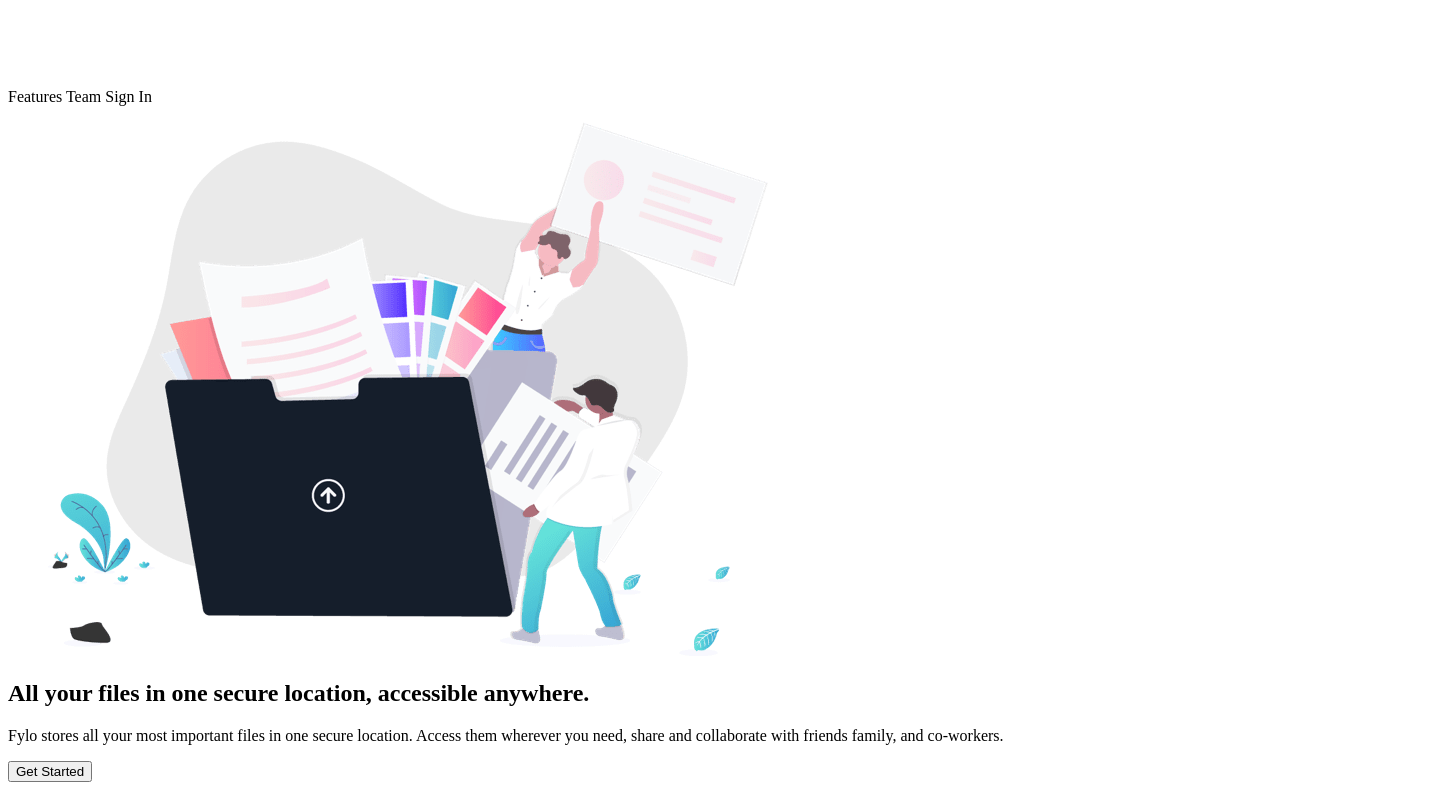
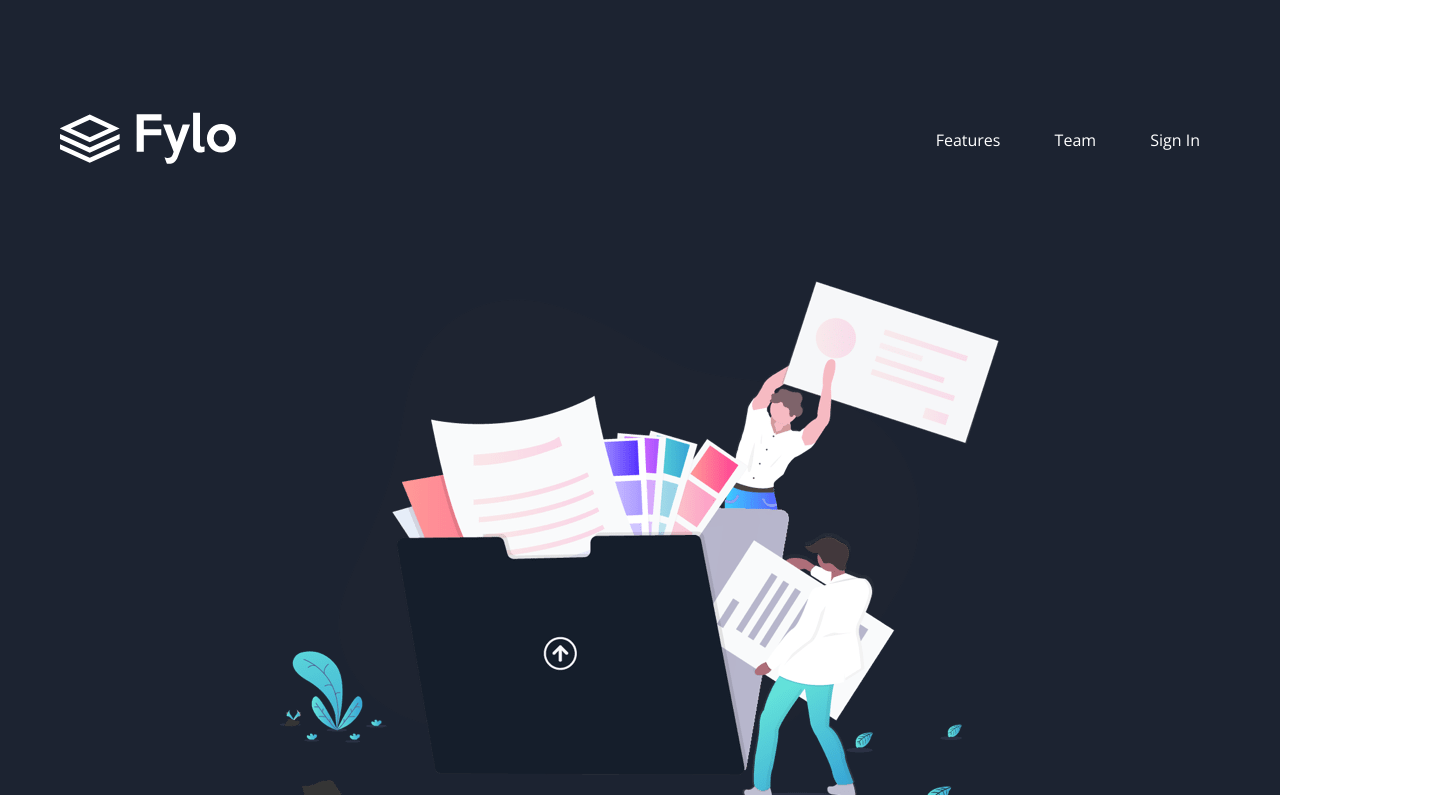
Before and after one commit to GWilson444/fylo-dark-theme-landing, a plain HTML site: page index.html in a window 1280 px wide. Shown: the top 795 px of the page, 1440 px wide, since content can reach past the window. Drawn offline with nearby package versions, Linux system fonts and the light colour scheme.

Commit message:
completed index.html, created stylesheet up to feature section

```diff
--- a/index.html
+++ b/index.html
@@ -5,6 +5,9 @@
   <meta name="viewport" content="width=device-width, initial-scale=1.0"> <!-- displays site properly based on user's device -->
 
   <link rel="icon" type="image/png" sizes="32x32" href="./images/favicon-32x32.png">
+  <link href="https://stackpath.bootstrapcdn.com/font-awesome/4.7.0/css/font-awesome.min.css" rel="stylesheet" integrity="sha384-wvfXpqpZZVQGK6TAh5PVlGOfQNHSoD2xbE+QkPxCAFlNEevoEH3Sl0sibVcOQVnN" crossorigin="anonymous">
+  <link href="https://fonts.googleapis.com/css2?family=Open+Sans:wght@400;700&family=Raleway:wght@400;700&display=swap" rel="stylesheet">
+  <link rel="stylesheet" type="text/css" href="./style.css">
 
   <title>Frontend Mentor | Fylo landing page with dark theme and features grid</title>
 
@@ -20,7 +23,7 @@
 
   <header>
     <figure>
-      <img src="./images/logo.svg" alt="">
+      <img class="logo" src="./images/logo.svg" alt="">
     </figure>
 
     <nav>
@@ -47,13 +50,15 @@
     <p>Fylo stores all your most important files in one secure location. Access them wherever
     you need, share and collaborate with friends family, and co-workers.</p>
 
-    <button>Get Started</button>
+    <button type="button">Get Started</button>
+
+    <img class="curvy" src="./images/bg-curvy-desktop.svg" alt="">
 
   </section>
 
     <!-- Features Section -->
 
-  <section class="features">
+  <section class="features center">
 
     <div class="feature">
 
@@ -213,23 +218,36 @@
     <img src="./images/logo.svg" alt="">
   </figure>
 
-  <img src="./images/icon-location.svg" alt="">
-  <p>Lorem ipsum dolor sit amet, consectetur adipiscing elit, sed do eiusmod tempor incididunt ut labore et
+  <img src="./images/icon-location.svg" alt=""><p>Lorem ipsum dolor sit amet, consectetur adipiscing elit, sed do eiusmod tempor incididunt ut labore et
   dolore magna aliqua</p>
 
-    +1-543-123-4567
-    example@fylo.com
+  <img src="./images/icon-phone.svg" alt=""><p>+1-543-123-4567</p>
+
+  <img src="./images/icon-email.svg" alt=""><p>example@fylo.com</p>
+
   About Us
+
   Jobs
+
   Press
+
   Blog
+
   Contact Us
+
   Terms
+
   Privacy
+
+  <i class="fa fa-facebook"></i>
+  <i class="fa fa-twitter"></i>
+  <i class="fa fa-instagram"></i>
+
   <p class="attribution">
     Challenge by <a href="https://www.frontendmentor.io?ref=challenge" target="_blank">Frontend Mentor</a>.
     Coded by <a href="https://github.com/GWilson444">Gregory Wilson</a>.
   </p>
+
 </footer>
 </main>
 </body>
--- /dev/null
+++ b/reset.css
@@ -0,0 +1,47 @@
+/* http://meyerweb.com/eric/tools/css/reset/
+   v2.0 | 20110126
+   License: none (public domain)
+*/
+
+html, body, div, span, applet, object, iframe,
+h1, h2, h3, h4, h5, h6, p, blockquote, pre,
+a, abbr, acronym, address, big, cite, code,
+del, dfn, em, img, ins, kbd, q, s, samp,
+small, strike, strong, sub, sup, tt, var,
+b, u, i, center,
+dl, dt, dd, ol, ul, li,
+fieldset, form, label, legend,
+table, caption, tbody, tfoot, thead, tr, th, td,
+article, aside, canvas, details, embed,
+figure, figcaption, footer, header, hgroup,
+menu, nav, output, ruby, section, summary,
+time, mark, audio, video {
+	margin: 0;
+	padding: 0;
+	border: 0;
+	font-size: 100%;
+	vertical-align: baseline;
+}
+/* HTML5 display-role reset for older browsers */
+article, aside, details, figcaption, figure,
+footer, header, hgroup, menu, nav, section {
+	display: block;
+}
+body {
+	line-height: 1;
+}
+ol, ul {
+	list-style: none;
+}
+blockquote, q {
+	quotes: none;
+}
+blockquote:before, blockquote:after,
+q:before, q:after {
+	content: '';
+	content: none;
+}
+table {
+	border-collapse: collapse;
+	border-spacing: 0;
+}
--- /dev/null
+++ b/style.css
@@ -0,0 +1,111 @@
+/* Universal Styles */
+
+* {
+    margin: 0;
+	padding: 0;
+	border: 0;
+}
+
+body {
+    font-family: 'Open Sans', sans-serif;
+    text-align: center;
+    color: white;
+}
+
+h1, h2, h3, h4, .call-to-action {
+    font-family: 'Raleway', sans-serif;
+}
+
+h2 {
+    font-size: 2rem;
+    margin: 26.5px 0;
+}
+
+h3, h4, p {
+    margin: 16px 0;
+}
+
+.center {
+    margin: 0 auto;
+}
+
+/* Header Styles */
+
+header {
+    display: flex;
+    width: 100%;
+    height: 35vh;
+    justify-content: space-between;
+    align-items: center;
+    background-color: hsl(218, 28%, 15%);
+}
+
+header figure {
+    margin-left: 60px;
+}
+
+header nav {
+    margin-right: 55px;
+}
+
+header nav span {
+    padding: 25px;
+}
+
+/* Main Styles */
+
+main {
+    background-color: hsl(218, 28%, 13%);
+}
+
+/* Intro Styles */
+
+.intro {
+    position: relative;
+    background-color: hsl(218, 28%, 15%);
+    z-index: 1;
+}
+.intro figure img {
+    display: block;
+    margin: auto;
+}
+
+.intro h2 {
+    width: 40%;
+    line-height: 1.5em;
+    margin: 28.5px auto;
+}
+
+.intro p {
+    width: 35%;
+    margin: 0 auto 16px;
+}
+
+.intro button {
+    padding: 16px 80px;
+    margin: 16px 0 16px;
+    background-image: linear-gradient(to bottom right, hsl(176, 68%, 64%), hsl(198, 60%, 50%));
+    color: white;
+    border-radius: 30px;
+    font-weight: bold;
+}
+
+.curvy {
+    position: relative;
+    margin: -220px 0 -5px;
+    z-index: -1;
+}
+
+/* Features Style */
+
+.features {
+    display: flex;
+    flex-wrap: wrap;
+    justify-content: space-around;
+    width: 70%;
+}
+
+.feature {
+    width: 45%;
+    padding-bottom: 80px;
+}
```
Lines whose indentation alone changed are shown as unchanged.
